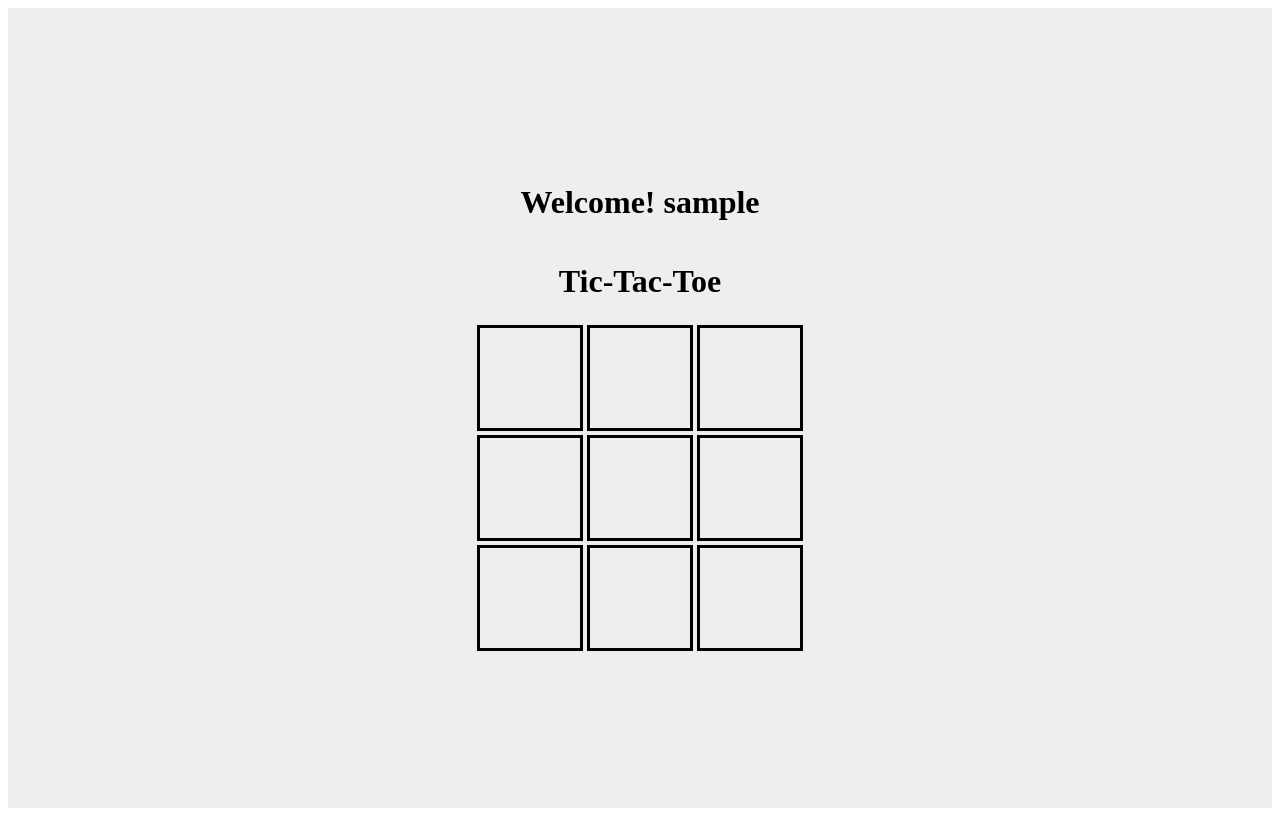
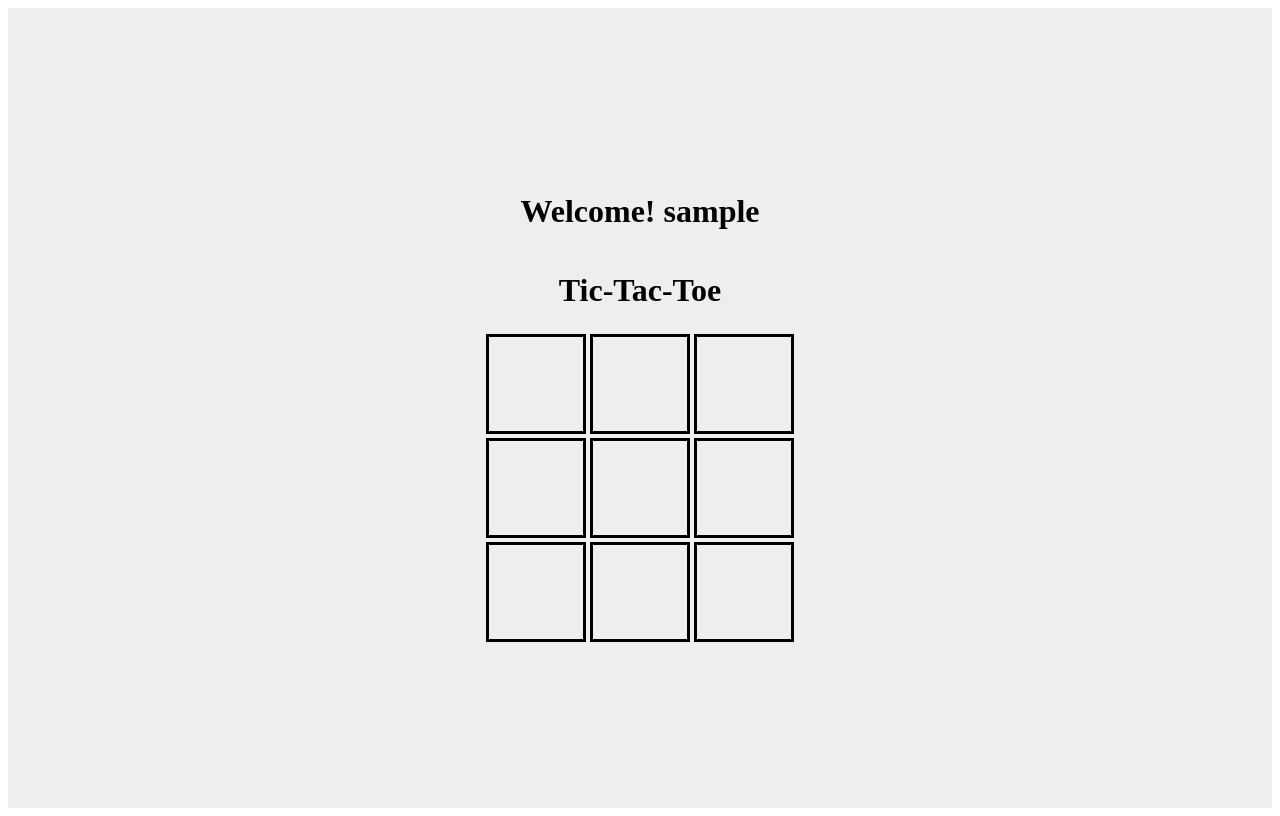
Before and after one commit to Tongyuang/tic-tac-toe, a Flask app: template templates/pvbgame.html in a window 1280 px wide. Run offline with Flask 2, Linux system fonts and the light colour scheme; the template is opened without the code that fills it: most values are stand-ins (such as "Sample title", 1, 10 or a date in 2020).

Commit message:
learning js+html+css

```diff
--- a/app.py
+++ b/app.py
@@ -1,4 +1,4 @@
-from flask import Flask,url_for,request,render_template
+from flask import Flask,url_for,request,render_template,redirect
 
 app = Flask(__name__)
 
@@ -11,11 +11,21 @@ def game():
         user2 = request.form["name2"]
         mode = request.form["radio"]
         if mode == "pvb":
-            return render_template("pvbgame.html",username1=user1)
+            return redirect(url_for('pvbgame',username1=user1))
+            # return render_template("pvbgame.html",username1=user1)
         if mode == "pvp":
+            return redirect(url_for('pvpgame',username1=user1,username2=user2))
             return render_template("pvpgame.html",username1=user1,username2=user2)
 
     return render_template("index.html")
 
+@app.route("/pvbgame/<username1>")
+def pvbgame(username1):
+    return render_template("pvbgame.html",username1=username1)
+
+@app.route("/pvpgame/<username1> vs <username2>")
+def pvpgame(username1,username2):
+    return render_template("pvpgame.html",username1=username1,username2=username2)
+
 if __name__ =="__main__":
     app.run(debug=True, port=8080)
--- /dev/null
+++ b/static/js/script.js
@@ -0,0 +1,9 @@
+'use strict';
+
+
+function Onclicked(pos){
+    //id = document.
+    //alert(document.getElementById('gamemode').getAttribute("value"));
+    var button = document.getElementById("block_"+pos);
+    alert(button);
+}
--- a/templates/index.html
+++ b/templates/index.html
@@ -1,6 +1,6 @@
 <!DOCTYPE html>
 <head>
-    <!-- <link rel="stylesheet" type="text/css" href="styles.css"> -->
+    <link rel="stylesheet" href="{{url_for('static', filename='css/style.css')}}">
 </head>
 
 <body>
@@ -28,10 +28,10 @@
         </legend>
         <div>
 
-            <input type="radio" id="pvb" name="radio" value="pvb">
+            <input type="radio" id="radio" name="radio" value="pvb">
             <label for="pvbradio">PVB_(player vs bot)</label>
 
-            <input type="radio" id="pvp" name="radio" value="pvp">
+            <input type="radio" id="radio" name="radio" value="pvp">
             <label for="pvpradio">PVP (player vs bot)</label>
         </div>
     </fieldset>
--- a/templates/pvbgame.html
+++ b/templates/pvbgame.html
@@ -1,27 +1,28 @@
 <!DOCTYPE html>
 <head>
-    <link rel="stylesheet" href="{{url_for('static', filename='style.css')}}">
+    <link rel="stylesheet" href="{{url_for('static', filename='css/style.css')}}">
+    <script src="/static/js/script.js"></script>
 </head>
 
-<div class="container">
+<div class="container" id="gamemode" value="pvb">
     <h1>Welcome! {{ username1 }}</h1>
     <h1>Tic-Tac-Toe</h1>
     <div class="play-area">
         <table>
             <tr>
-                <td><div id="block_0" class="block"></div></td>
-                <td><div id="block_1" class="block"></div></td>
-                <td><div id="block_2" class="block"></div></td>
+                <td><button onclick="Onclicked(0)" id="block_0" class="block"></button></td>
+                <td><button onclick="Onclicked(1)" id="block_1" class="block"></button></td>
+                <td><button onclick="Onclicked(2)" id="block_2" class="block"></button></td>
             </tr>
             <tr>
-                <td><div id="block_3" class="block"></div></td>
-                <td><div id="block_4" class="block"></div></td>
-                <td><div id="block_5" class="block"></div></td>
+                <td><button onclick="Onclicked(3)" id="block_3" class="block"></button></td>
+                <td><button onclick="Onclicked(4)" id="block_4" class="block"></button></td>
+                <td><button onclick="Onclicked(5)" id="block_5" class="block"></button></td>
             </tr>
             <tr>
-                <td><div id="block_6" class="block"></div></td>
-                <td><div id="block_7" class="block"></div></td>
-                <td><div id="block_8" class="block"></div></td>
+                <td><button onclick="Onclicked(6)" id="block_6" class="block"></button></td>
+                <td><button onclick="Onclicked(7)" id="block_7" class="block"></button></td>
+                <td><button onclick="Onclicked(8)" id="block_8" class="block"></button></td>
             </tr>
         </table>
     </div>
--- a/templates/pvpgame.html
+++ b/templates/pvpgame.html
@@ -1,6 +1,7 @@
 <!DOCTYPE html>
 <head>
-    <link rel="stylesheet" href="{{url_for('static', filename='style.css')}}">
+    <link rel="stylesheet" href="{{url_for('static', filename='css/style.css')}}">
+
 </head>
 
 <div class="container">
```
Also changed, not shown: static/css/style.css (renamed from static/style.css).
